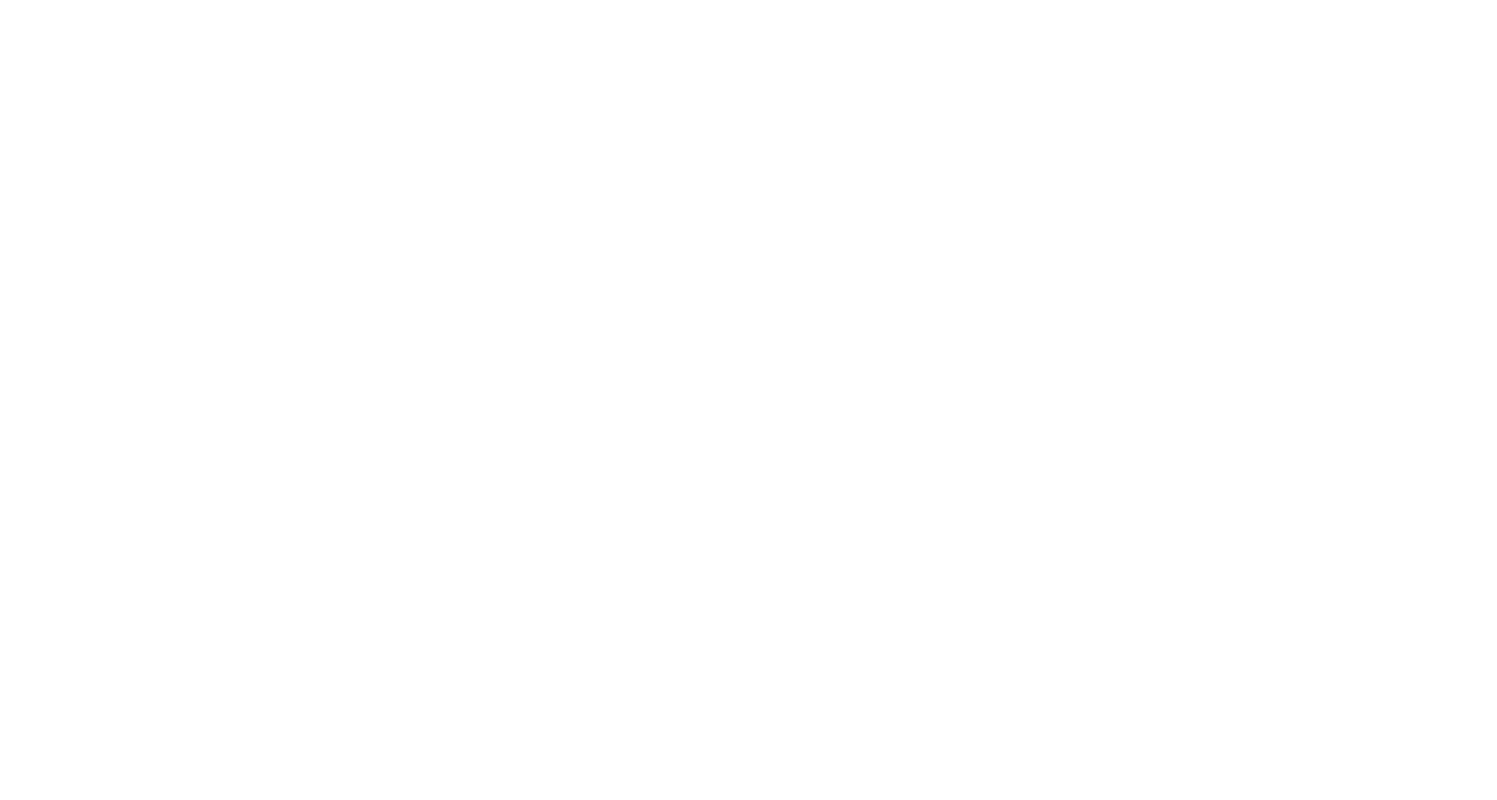
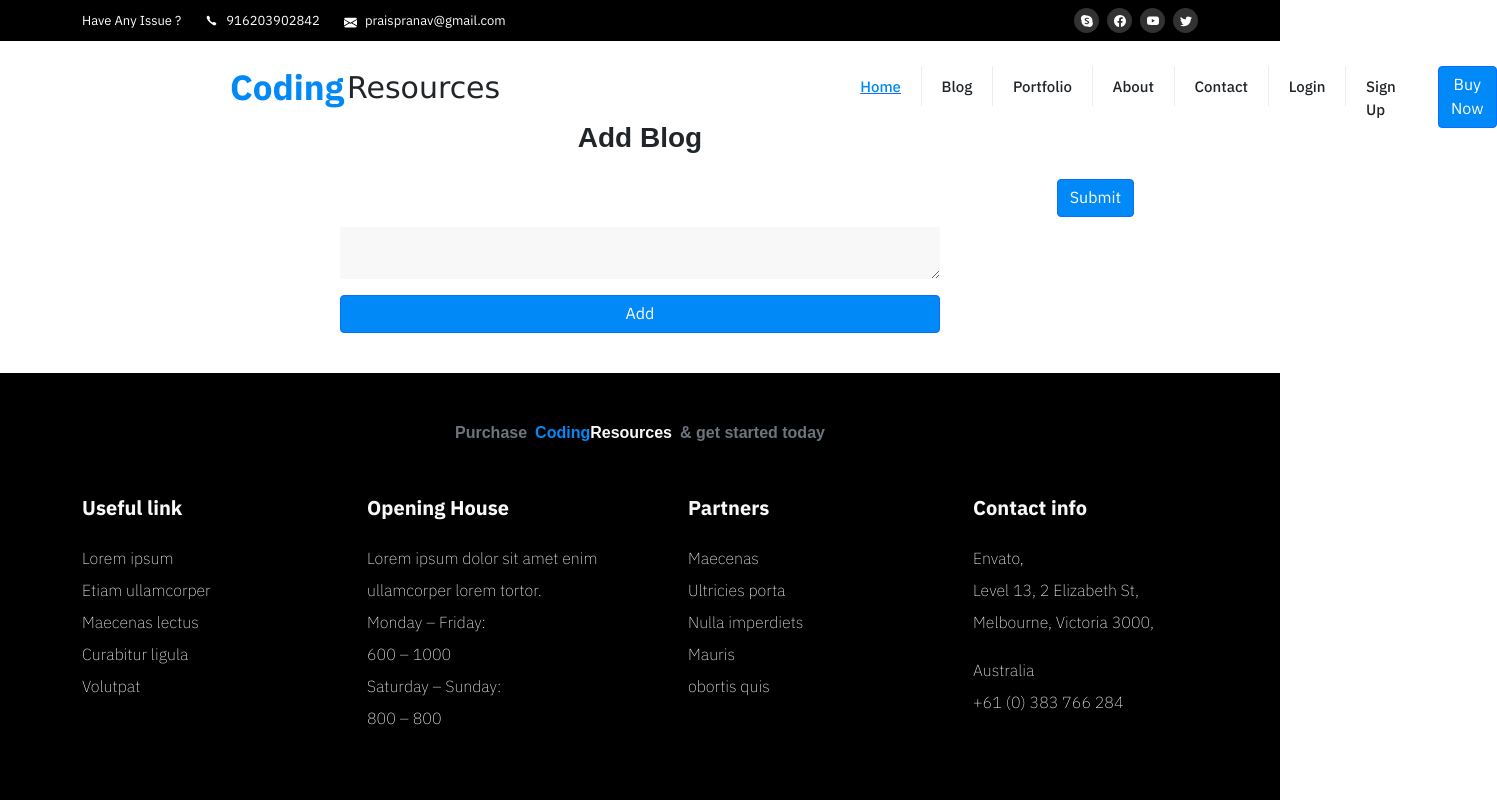
Before and after one commit to praispranav/praispranav-collection, a React (Create React App) app: page /admin/manage-blog in a window 1280 px wide. Shown: the top 800 px of the page, 1497 px wide, since content can reach past the window. Built offline with nearby package versions, Linux system fonts and the light colour scheme.

Commit message:
Added Pages

```diff
--- a/src/assets/scss/custom.scss
+++ b/src/assets/scss/custom.scss
@@ -293,3 +293,24 @@ height: fit-content;
 
 
 }
+
+.manage-blog-inuputField{
+  width: 600px;
+  border: none;
+  background-color: rgba(219, 218, 218, 0.193);
+  margin-top: 10px;
+}
+
+.add-mange-blog{
+  width:600px;
+  margin-bottom: 40px;
+}
+
+.submit-mange-blog{
+  margin-right: 64px;
+}
+
+.manage-blog-h1{
+  font-weight:600;
+  font-family:sans-serif;
+}
--- a/src/navigator/index.tsx
+++ b/src/navigator/index.tsx
@@ -5,7 +5,8 @@ import Illustration from "../pages/illustration";
 import ProfilePage from "../pages/profile";
 import Blog from "../pages/blog";
 import UploadIllustrator from "../pages/admin/uploadIllustration";
-import ManageBlog from "../pages/admin/manageBlog";
+import ManageBlog from "../pages/admin/Blog";
+import FormTesting from "../pages/test/formTesting";
 
 function Navigator() {
   return (
@@ -17,6 +18,7 @@ function Navigator() {
          <Route path="/admin/upload-illustrator" element={<UploadIllustrator />} />
          <Route path="/illustration" element={<Illustration />} />
          <Route path="/admin/manage-blog" element={<ManageBlog />} />
+         <Route path="/test" element={<FormTesting />} />
      </Routes>
   );
 }
--- /dev/null
+++ b/src/pages/admin/Blog/index.tsx
@@ -0,0 +1,16 @@
+import React from 'react';
+import Footer from '../../../components/common/footer';
+import Head from '../../../components/common/Header';
+import TopNav from '../../../components/common/TopNav';
+import ManageBlog from './manageBlog';
+
+export default function Blog(){
+    return(
+        <>
+            <TopNav />
+            <Head />
+            <ManageBlog />
+            <Footer />
+        </>
+    )
+}
--- /dev/null
+++ b/src/pages/admin/Blog/manageBlog.tsx
@@ -0,0 +1,57 @@
+import React, { useState,useEffect } from "react";
+
+export default function ManageBlog() {
+  const [state, setState] = useState([]);
+
+  const onChange = (event: any, index: number) => {
+    const value = event.target.value;
+    const arr: any = [...state];
+    arr[index] = value;
+    setState(arr);
+  };
+  const addField = () => {
+    const arr: any = [...state];
+    arr.push("");
+    setState(arr);
+  };
+
+  useEffect(()=>{
+    addField();
+  },[])
+
+  return (
+    <div>
+      <h3 className="d-flex justify-content-center align-item-center manage-blog-h1">
+        Add Blog
+      </h3>
+      <div className="d-flex flex-column container">
+        <div className="d-flex justify-content-end">
+          <button
+            onClick={() => console.log(state)}
+            className="btn btn-primary submit-mange-blog mt-3"
+          >
+            Submit
+          </button>
+        </div>
+
+        {state.map((item, index: number) => (
+          <div className=" d-flex justify-content-center align-item-center">
+            <textarea
+              value={item}
+              onChange={(e) => onChange(e, index)}
+              className="manage-blog-inuputField "
+            ></textarea>
+          </div>
+        ))}
+        <div className="d-flex justify-content-center align-item-center mt-3">
+          <button
+            onClick={addField}
+            className="btn btn-primary add-mange-blog  "
+          >
+            Add
+          </button>
+        </div>
+      </div>
+    </div>
+  );
+}
--- a/src/pages/admin/manageBlog.tsx
+++ /dev/null
@@ -1,9 +0,0 @@
-import React from "react";
-
-export default function ManageBlog(){
-    return(
-        <div>
-
-        </div>
-    )
-}
--- /dev/null
+++ b/src/pages/test/formTesting.tsx
@@ -0,0 +1,98 @@
+import React, { useState } from "react";
+import Footer from "../../components/common/footer";
+import Head from "../../components/common/Header";
+import TopNav from "../../components/common/TopNav";
+
+export default function FormTesting() {
+         const [state, setState] = useState(["Sahil", "Universe", "People","sss"] )
+
+         const handleChangeText = (data:any, index:number) =>{
+           const v = data.target.value;
+           console.log(v);
+
+           const arr = [...state]
+           arr[index] = v
+
+           setState(arr)
+         }
+
+         const addField = () => {
+             const arr = [...state];
+             arr.push("")
+             setState(arr)
+         }
+
+         const submit = () => console.log(state);
+
+         return (
+
+           <>
+             <TopNav />
+             <Head />
+
+             <div >
+               {
+                   state.map( (item:string, index:number)=> (
+                       <input type="text" value={item} onChange={(e)=> handleChangeText(e, index)} />
+                   ) )
+               }
+               <button onClick={addField}>
+                   Add
+               </button>
+               <button onClick={submit}>
+                   Submita
+              </button>
+              <button onClick={ addField}> clickme</button>
+             </div>
+             <Footer />
+           </>
+         );
+       }
+
+
+
+
+
+// export default function FormTesting() {
+//     const [state, setState] = useState(["asbdsad", "askdsajd", "asdkashdaskj",""])
+
+//     const handleChangeText = (data:any, index:number) =>{
+//       const v = data.target.value;
+//       console.log(v);
+
+//       const arr = [...state]
+//       arr[index] = v
+//       // setValue(v);
+//       setState(arr)
+//     }
+
+//     const addField = () => {
+//         const arr = [...state];
+//         arr.push("")
+//         setState(arr)
+//     }
+
+//     const submit = () => console.log(state);
+
+//     return (
+//       <>
+//         <TopNav />
+//         <Head />
+
+//         <div>
+//           {
+//               state.map( (item:string, index:number)=> (
+//                   <input type="text" value={item} onChange={(e)=> handleChangeText(e, index)} />
+//               ) )
+//           }
+//           <button onClick={addField}>
+//               Add
+//           </button>
+//           <button onClick={submit}>
+//               Submita
+//           </button>
+//         </div>
+//         <Footer />
+//       </>
+//     );
+//   }
```
